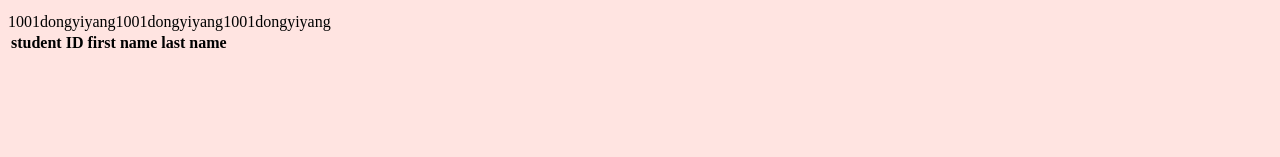
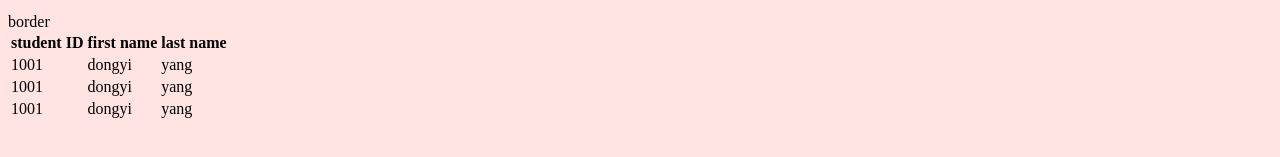
Before and after one commit to eesa-yang/workshop, a plain HTML site: page index.html in a window 1280 px wide. Shown: the part 543-700 px from the top of the page. Drawn offline with Linux system fonts and the light colour scheme.

Commit message:
Update index.html

```diff
--- a/index.html
+++ b/index.html
@@ -21,10 +21,10 @@ this is another line</p>
     <li>banana</li>
 
 </ul>
-<table>
+<table> border
     <tr><th>student ID</th><th>first name</th><th>last name</th></tr>
-    <tr><tb>1001</tb><tb>dongyi</tb><tb>yang</tb></tr>
-    <tr><tb>1001</tb><tb>dongyi</tb><tb>yang</tb></tr>
-    <tr><tb>1001</tb><tb>dongyi</tb><tb>yang</tb></tr>
+    <tr><td>1001</td><td>dongyi</td><td>yang</td></tr>
+    <tr><td>1001</td><td>dongyi</td><td>yang</td></tr>
+    <tr><td>1001</td><td>dongyi</td><td>yang</td></tr>
 </table>
 </html>
```
